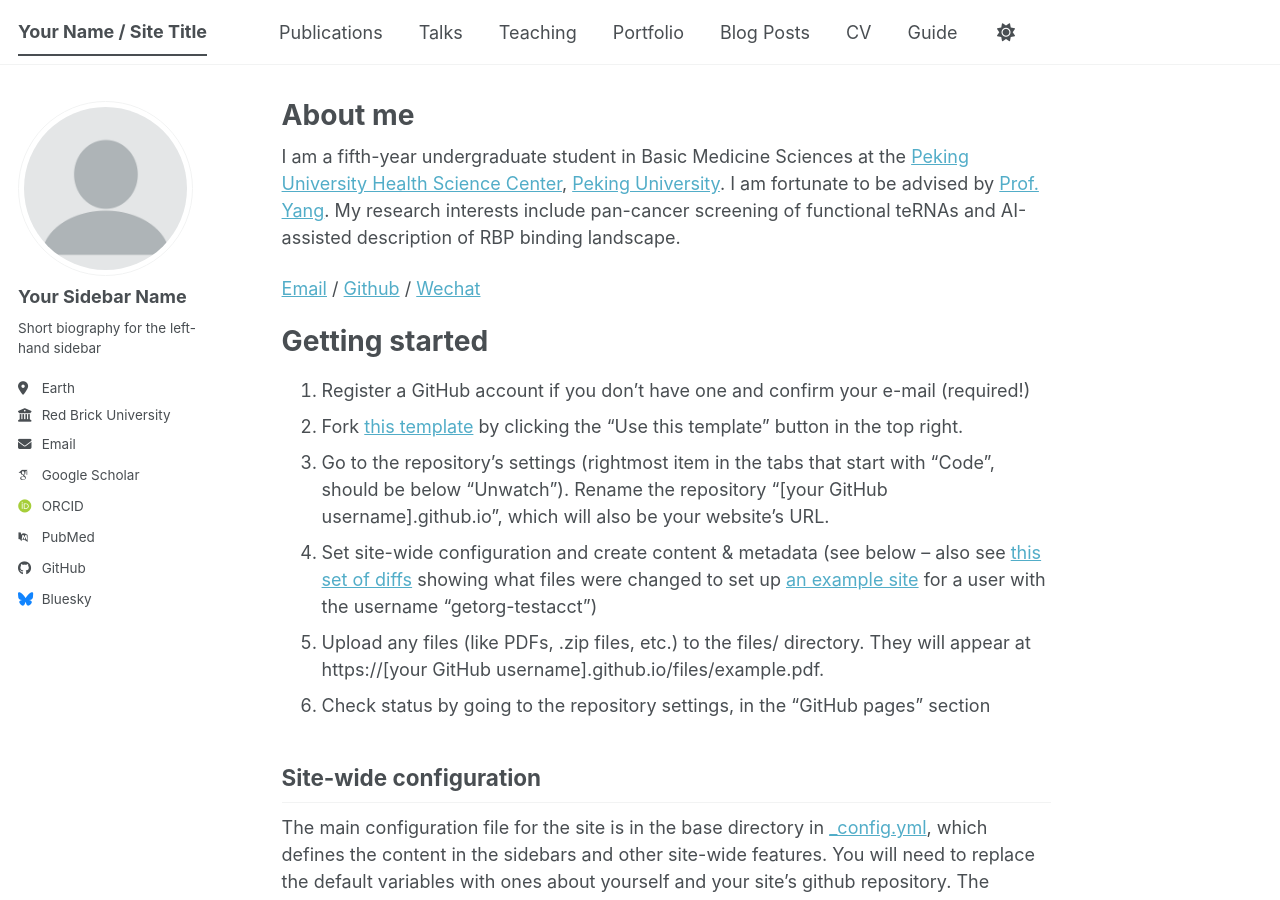
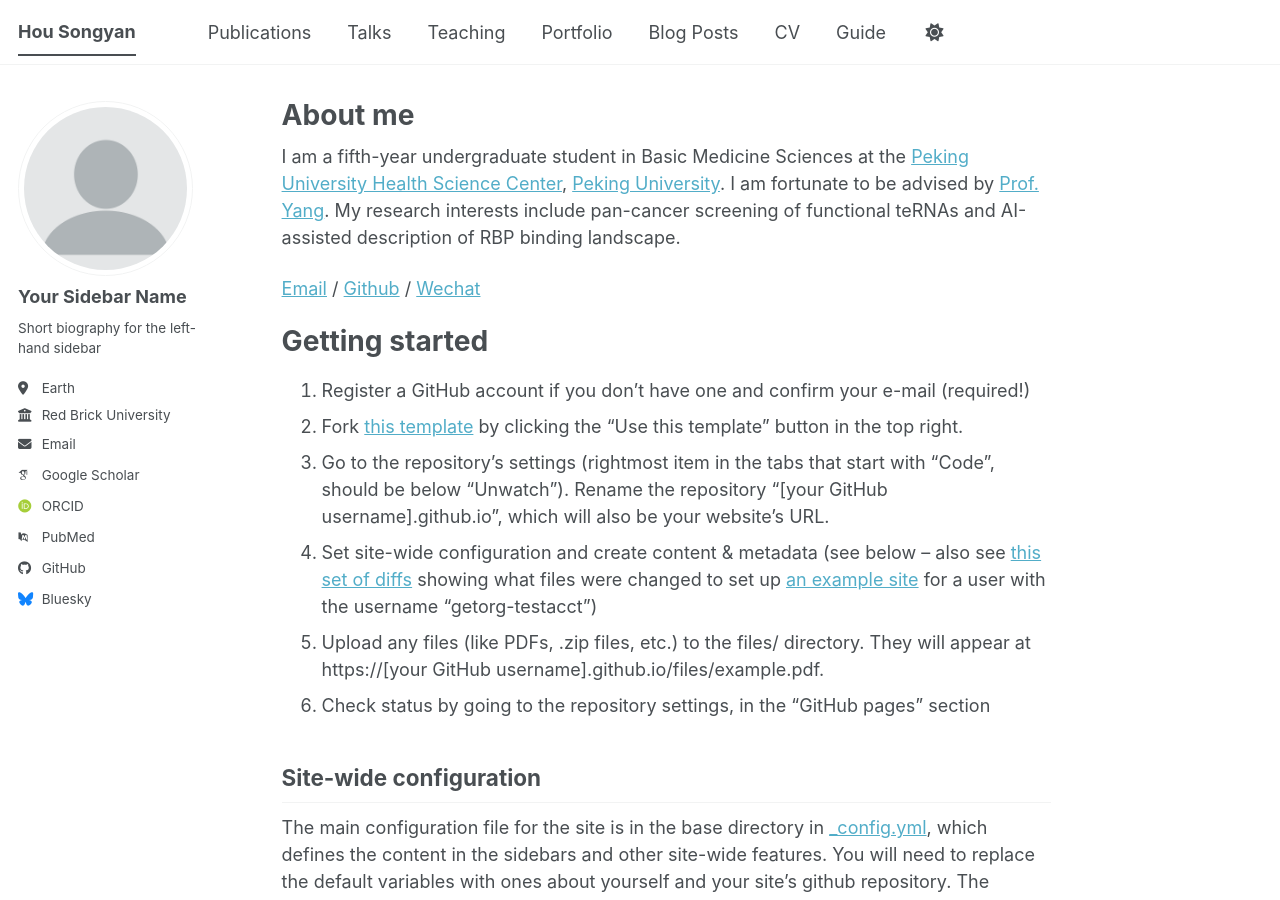
Before and after one commit to BitterWood/BitterWood.github.io, a Jekyll site: the page built from _pages/about.md, in a window 1280 px wide and 900 px high. Built offline with Jekyll 4.4.1, drawn with Linux system fonts in a browser that asks for light colours; some web fonts are replaced; a script bundle is joined from its source files by our own code; library files that are not in the unit come from our copies.

Commit message:
Update _config.yml

```diff
--- a/_config.yml
+++ b/_config.yml
@@ -9,11 +9,11 @@
 # Basic Site Settings
 locale                   : "en-US"
 site_theme               : "default" # The available themes options are "default", "air", "sunrise", "mint", "dirt" and "contrast"
-title                    : "Your Name / Site Title"
+title                    : "Hou Songyan"
 title_separator          : "-"
 name                     : &name "Your Name"
-description              : &description "Your Name's academic portfolio"   # Update this with a general description of your site, this is the default if not overridden by a page
-url                      : https://academicpages.github.io # The base hostname & protocol for your site e.g. "https://[your GitHub username].github.io",
+description              : &description "Undergraduate Student"   # Update this with a general description of your site, this is the default if not overridden by a page
+url                      : https://bitterwood.github.io # The base hostname & protocol for your site e.g. "https://[your GitHub username].github.io",
                                                            # or if you already have some other page hosted on Github then use "https://[your GitHub username].github.io/[Your Repo Name]"
 baseurl                  : "" # the subpath of your site, e.g. "/blog"
 repository               : "academicpages/academicpages.github.io"
```
